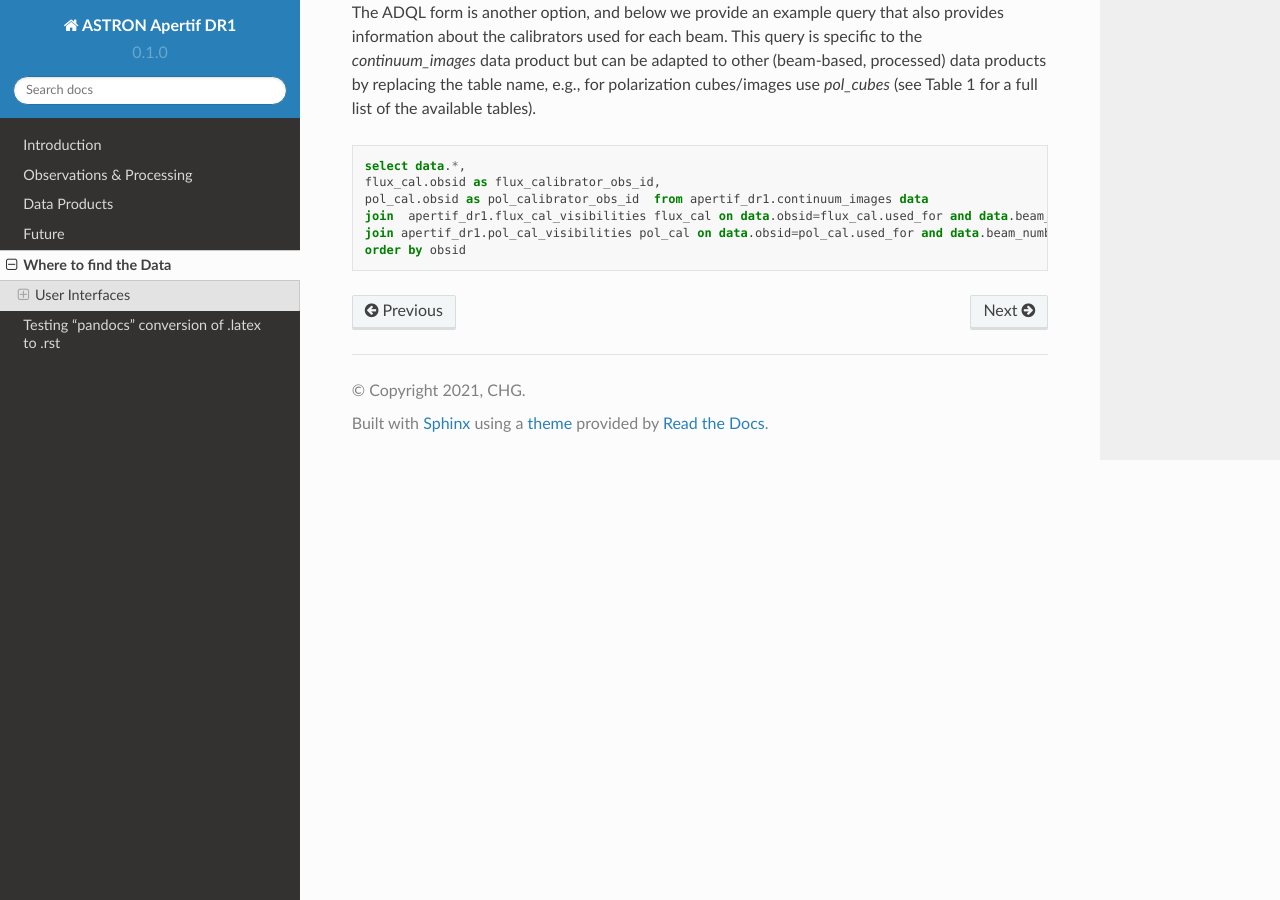
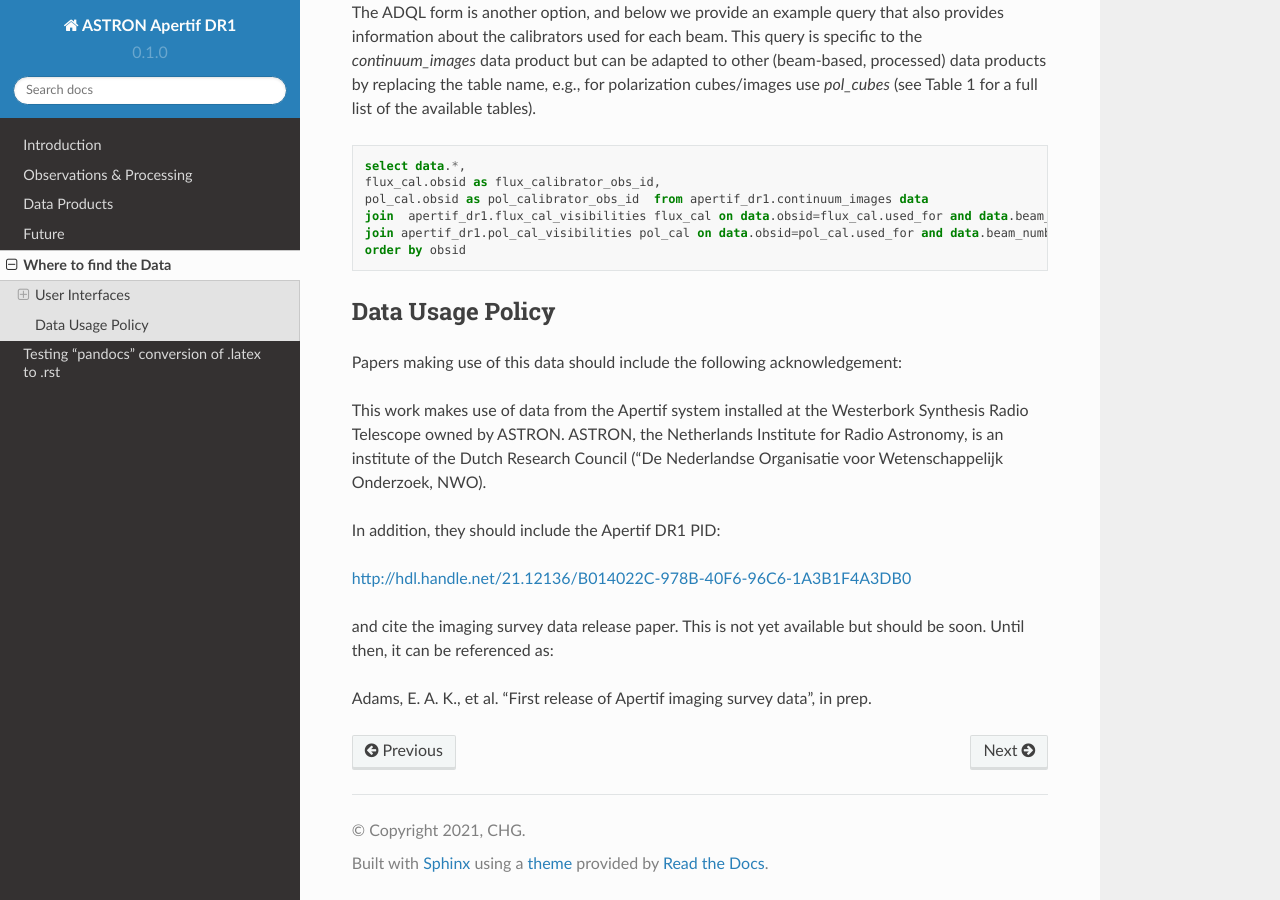
Before and after one commit to CelestinBananas/ASTRON_APERTIF_DR1, a Sphinx documentation site: the page built from docs/source/where_to_find_data.rst, in a window 1280 px wide and 900 px high, scrolled down 11707 px. Built offline with Sphinx 7.4.7 and the Read the Docs theme 2.0.0, drawn with Linux system fonts in a browser that asks for light colours; pages that are not in the unit, such as notebooks, are missing from menus.

Commit message:
added data usage policy

```diff
--- a/docs/source/where_to_find_data.rst
+++ b/docs/source/where_to_find_data.rst
@@ -344,3 +344,18 @@ The ADQL form is another option, and below we provide an example query that also
   join  apertif_dr1.flux_cal_visibilities flux_cal on data.obsid=flux_cal.used_for and data.beam_number=flux_cal.beam
   join apertif_dr1.pol_cal_visibilities pol_cal on data.obsid=pol_cal.used_for and data.beam_number=pol_cal.beam
   order by obsid
+
+Data Usage Policy
+####################
+
+Papers making use of this data should include the following acknowledgement:
+
+This work makes use of data from the Apertif system installed at the Westerbork Synthesis Radio Telescope owned by ASTRON. ASTRON, the Netherlands Institute for Radio Astronomy, is an institute of the Dutch Research Council (“De Nederlandse Organisatie voor Wetenschappelijk Onderzoek, NWO).
+
+In addition, they should include the Apertif DR1 PID:
+
+http://hdl.handle.net/21.12136/B014022C-978B-40F6-96C6-1A3B1F4A3DB0
+
+and cite the imaging survey data release paper. This is not yet available but should be soon. Until then, it can be referenced as:
+
+Adams, E. A. K., et al. "First release of Apertif imaging survey data", in prep.
```
